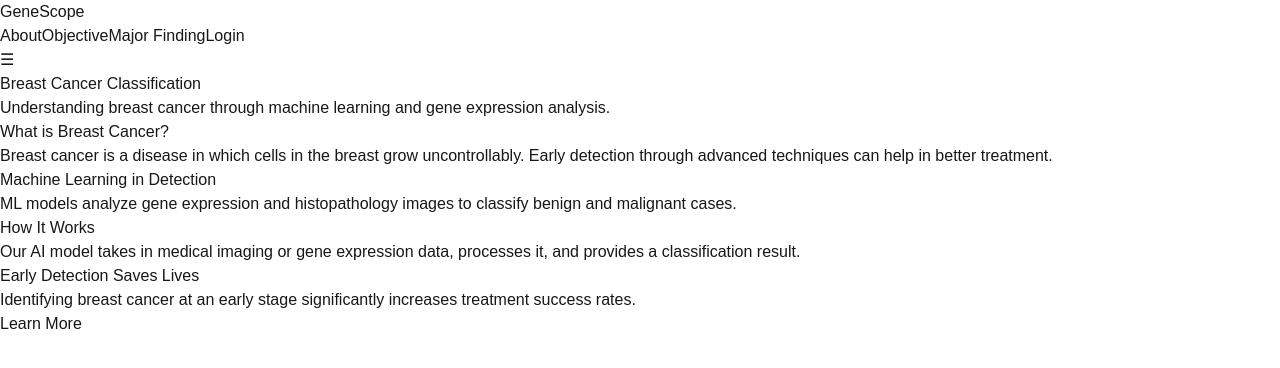
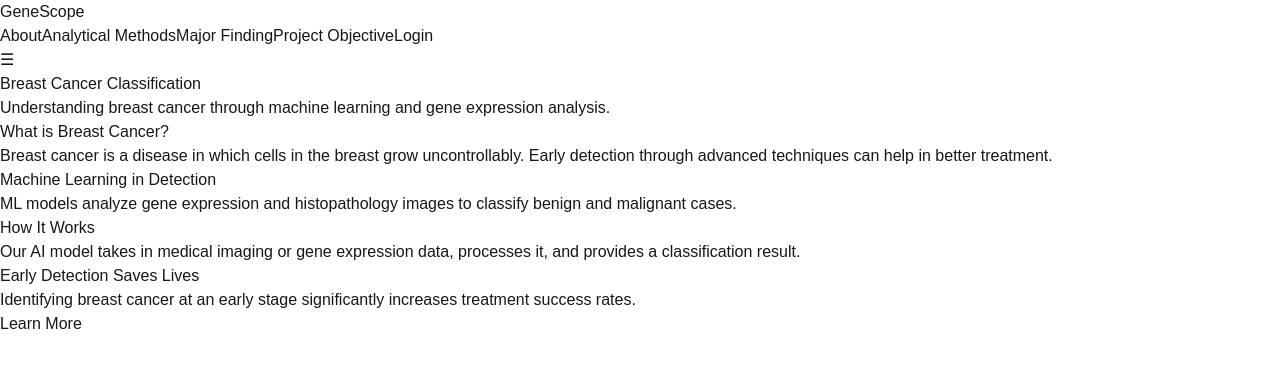
Before and after one commit to ANikfarjam/GeneScope, a Next.js app in the folder front/: page / in a window 1280 px wide. Shown: the top 368 px of the page. Built offline with nearby package versions, Linux system fonts and the light colour scheme.

Commit message:
tmp fix tab change

```diff
--- a/front/src/app/components/Navbar.tsx
+++ b/front/src/app/components/Navbar.tsx
@@ -32,10 +32,13 @@ const Navbar = () => {
               About
             </Link>
             <Link href="/visualization" className="text-gray-700 hover:text-pink-500">
-              Objective
+              Analytical Methods
             </Link>
             <Link href="/visualization" className="text-gray-700 hover:text-pink-500">
               Major Finding
+            </Link>
+            <Link href="/visualization" className="text-gray-700 hover:text-pink-500">
+            Project Objective
             </Link>
 
 
@@ -75,7 +78,13 @@ const Navbar = () => {
               About
             </Link>
             <Link href="/visualization" className="text-gray-700 hover:text-pink-500">
-              Visualization
+              Analytical Methods
+            </Link>
+            <Link href="/visualization" className="text-gray-700 hover:text-pink-500">
+              Major Finding
+            </Link>
+            <Link href="/visualization" className="text-gray-700 hover:text-pink-500">
+              Project Objective
             </Link>
 
 
```
